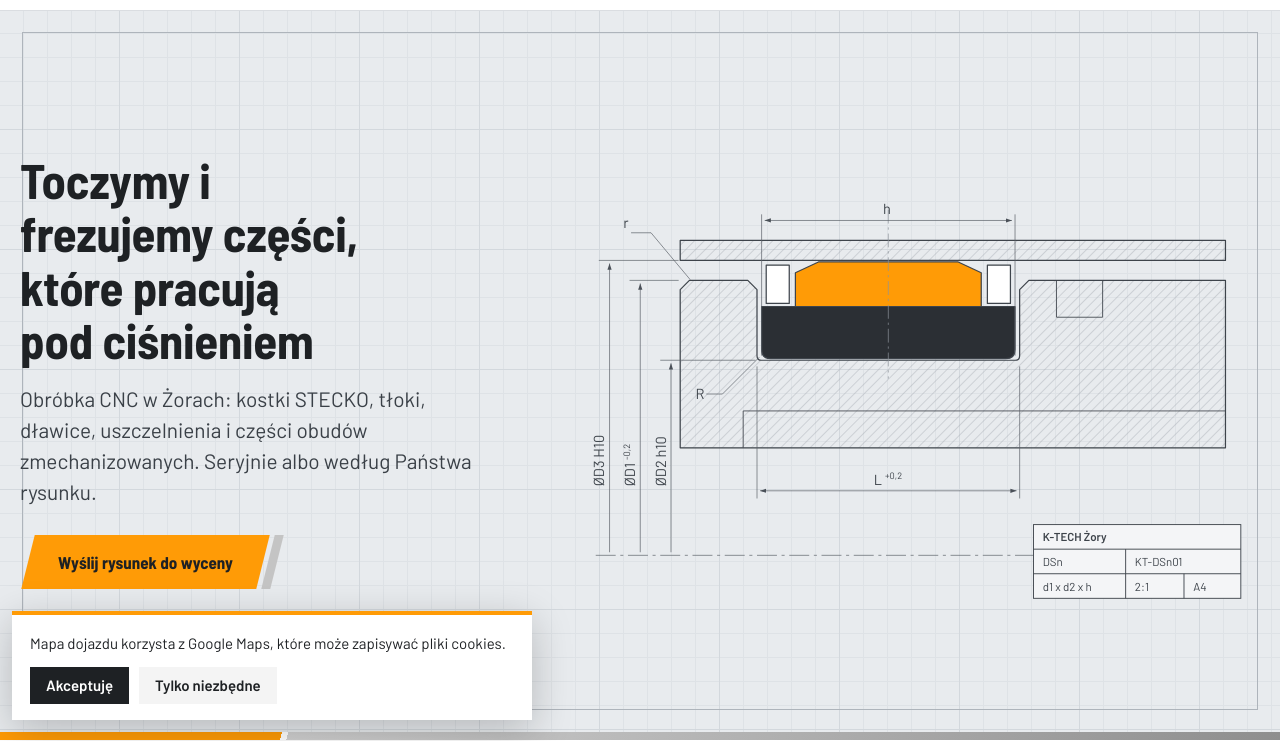
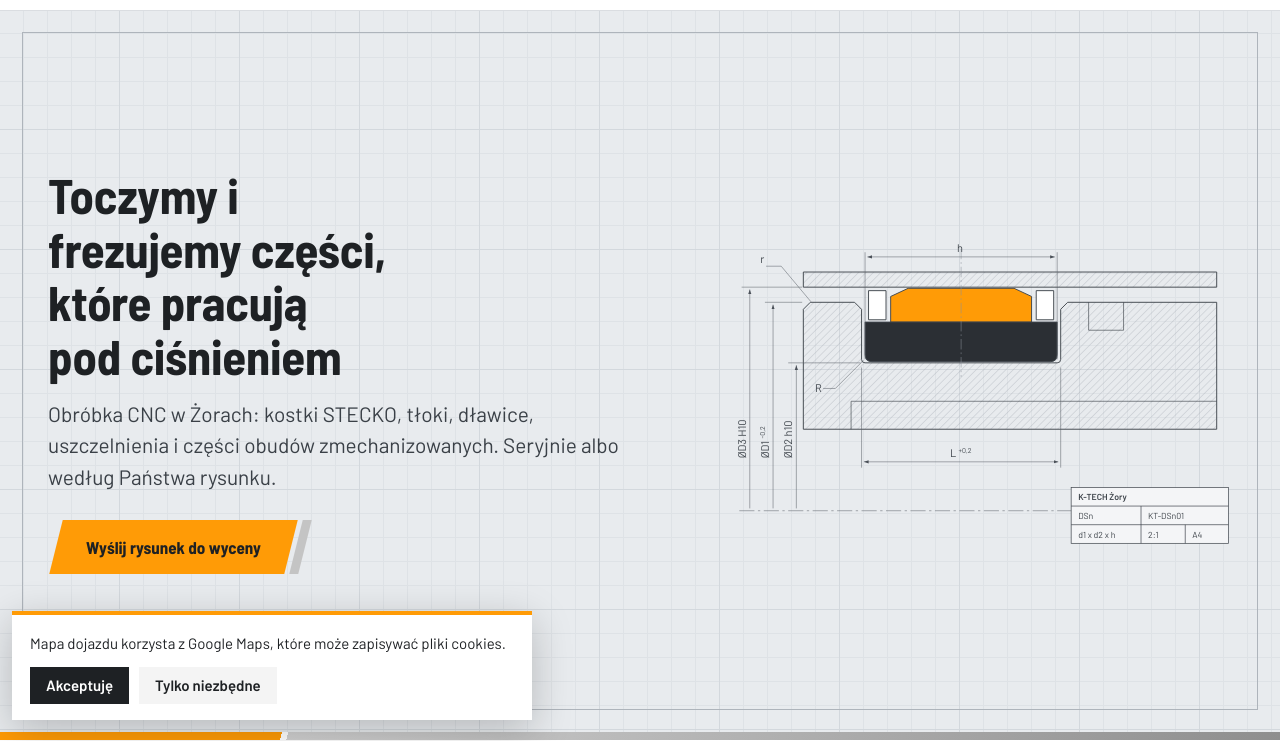
Before and after one commit to Disaster26/ktech-koncepcja, a plain HTML site: page index.html in a window 1280 px wide. Shown: the part 68-809 px from the top of the page. Drawn offline with Linux system fonts and the light colour scheme.

Commit message:
Hero: tekst i rysunek w osobnych kolumnach na kazdej szerokosci

```diff
--- a/style.css
+++ b/style.css
@@ -75,7 +75,7 @@ p{margin:0}
   background-image:linear-gradient(#D3D8DD 1px,transparent 1px),linear-gradient(90deg,#D3D8DD 1px,transparent 1px),linear-gradient(#DEE2E6 1px,transparent 1px),linear-gradient(90deg,#DEE2E6 1px,transparent 1px);
   background-size:120px 120px,120px 120px,24px 24px,24px 24px;background-position:-1px -1px}
 .hero::after{content:"";position:absolute;inset:14px;border:1.5px solid #AEB4BB;pointer-events:none}
-.hero-rys{position:absolute;left:50%;top:22px;width:min(104vw,620px,calc((100svh - var(--hh) - 380px)*1.4));min-width:300px;height:auto;transform:translateX(-50%)}
+.hero-rys{position:absolute;left:50%;top:22px;width:min(104vw,620px,calc((100svh - var(--hh) - 400px)*1.4));min-width:0;height:auto;transform:translateX(-50%)}
 .hero-in{position:relative;z-index:2;width:min(1240px,100% - 40px);margin-inline:auto;padding:120px 0 40px}
 .hero h1{font-size:clamp(2rem,8.6vw,4.6rem);max-width:15ch;text-wrap:balance}
 .lead{margin-top:16px;font-size:clamp(1.02rem,1.2vw + .8rem,1.3rem);line-height:1.5;max-width:40ch;color:#3A4047}
@@ -217,10 +217,14 @@ p{margin:0}
   .top-tel{margin-left:6px}
   .burger,.menu-mob{display:none!important}
   .hero{justify-content:center}
-  .hero-rys{left:auto;right:max(24px,(100% - 1240px)/2 - 20px);top:50%;width:min(54vw,860px);min-width:0;transform:translateY(-50%)}
+  .hero{--m:max(48px,(100vw - 1240px)/2)}
+  .hero .hero-in{width:min(1240px,100% - 96px)}
+  .top-tel{white-space:nowrap}
+  .hero-in>*{max-width:600px}
+  .hero-rys{left:auto;right:calc(var(--m) - 8px);top:50%;width:min(860px,calc(100vw - 2*var(--m) - 660px),calc((100svh - var(--hh) - 90px)*1.406));min-width:0;transform:translateY(-50%)}
   .hero::after{inset:22px}
   .hero-in{padding:60px 0}
-  .hero h1{font-size:clamp(3rem,4.4vw,4.8rem)}
+  .hero h1{font-size:clamp(2.7rem,3.9vw,4.3rem)}
   .karty{grid-template-columns:repeat(3,minmax(0,1fr))}
   .karta-duza{grid-column:span 2;grid-row:span 2}
   .karta-duza .sw-sl{aspect-ratio:auto;height:100%}
```
